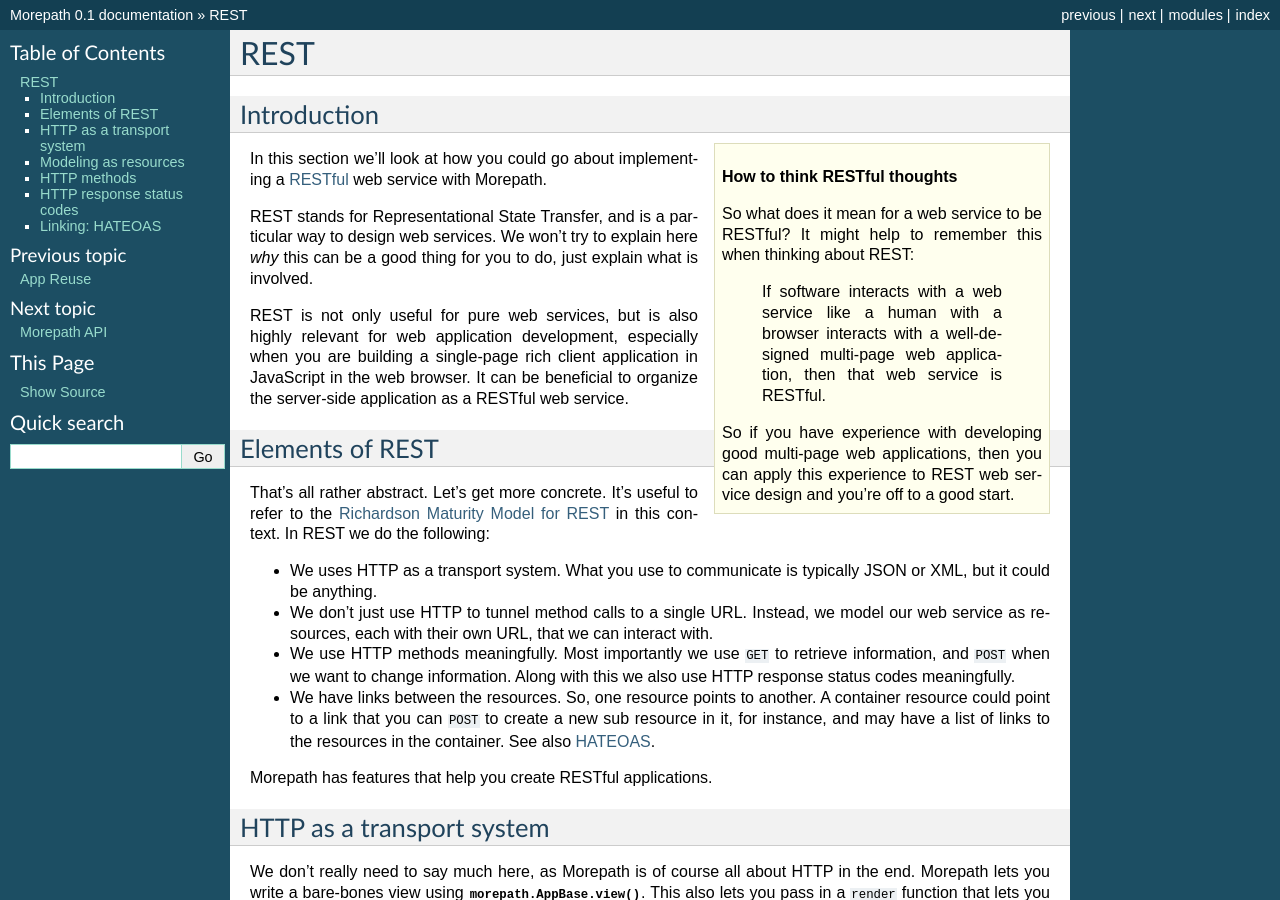
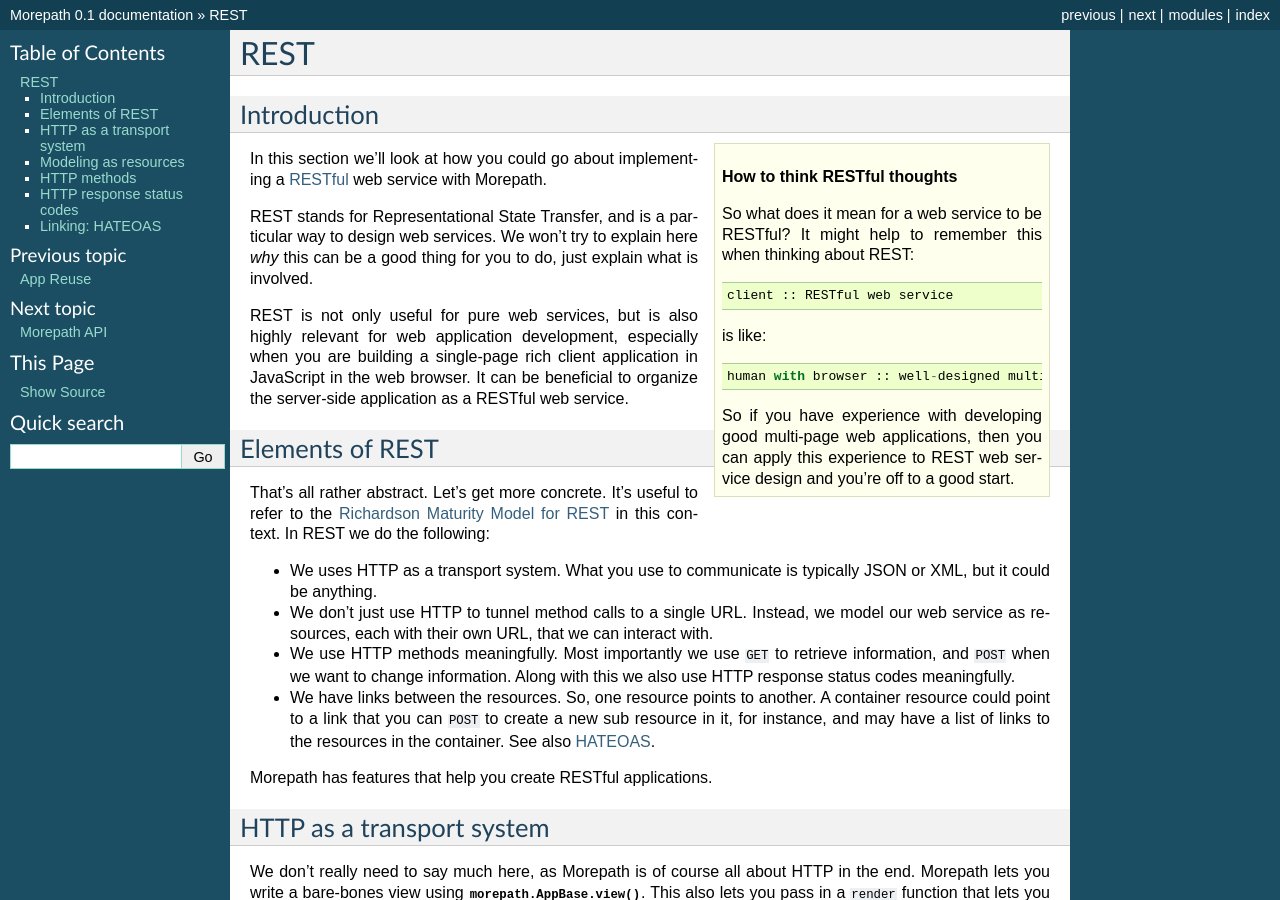
Before and after one commit to morepath/morepath, a Sphinx documentation site: the page built from doc/rest.rst, in a window 1280 px wide and 900 px high. Built offline with Sphinx 7.4.7, drawn with Linux system fonts in a browser that asks for light colours.

Commit message:
A few tweaks.

```diff
--- a/doc/rest.rst
+++ b/doc/rest.rst
@@ -7,11 +7,13 @@
 .. sidebar:: How to think RESTful thoughts
 
   So what does it mean for a web service to be RESTful? It might help to
-  remember this when thinking about REST:
+  remember this when thinking about REST::
 
-    If software interacts with a web service like a human with a browser
-    interacts with a well-designed multi-page web application, then that
-    web service is RESTful.
+    client :: RESTful web service
+
+  is like::
+
+    human with browser :: well-designed multi-page web application
 
   So if you have experience with developing good multi-page web
   applications, then you can apply this experience to REST web service
```
